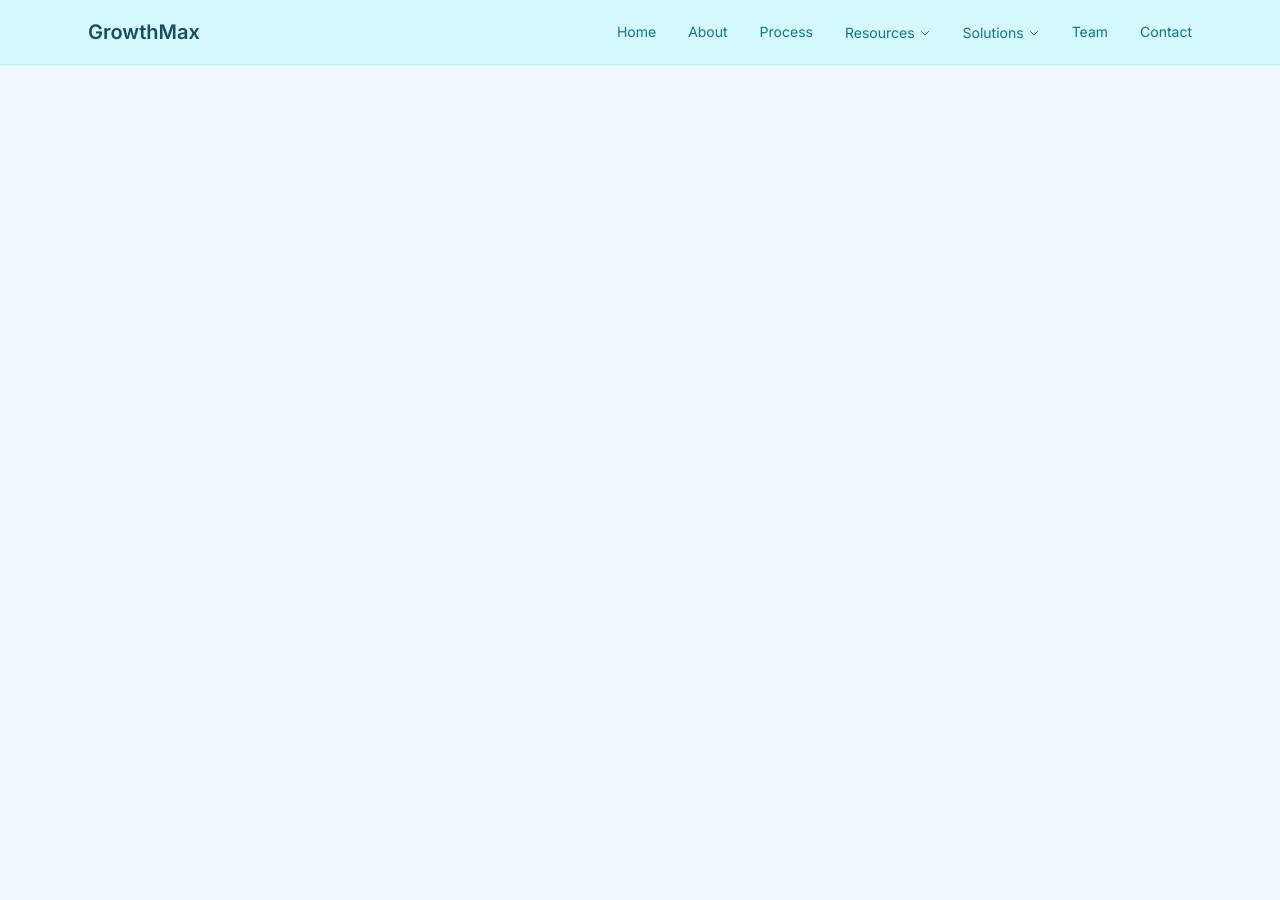
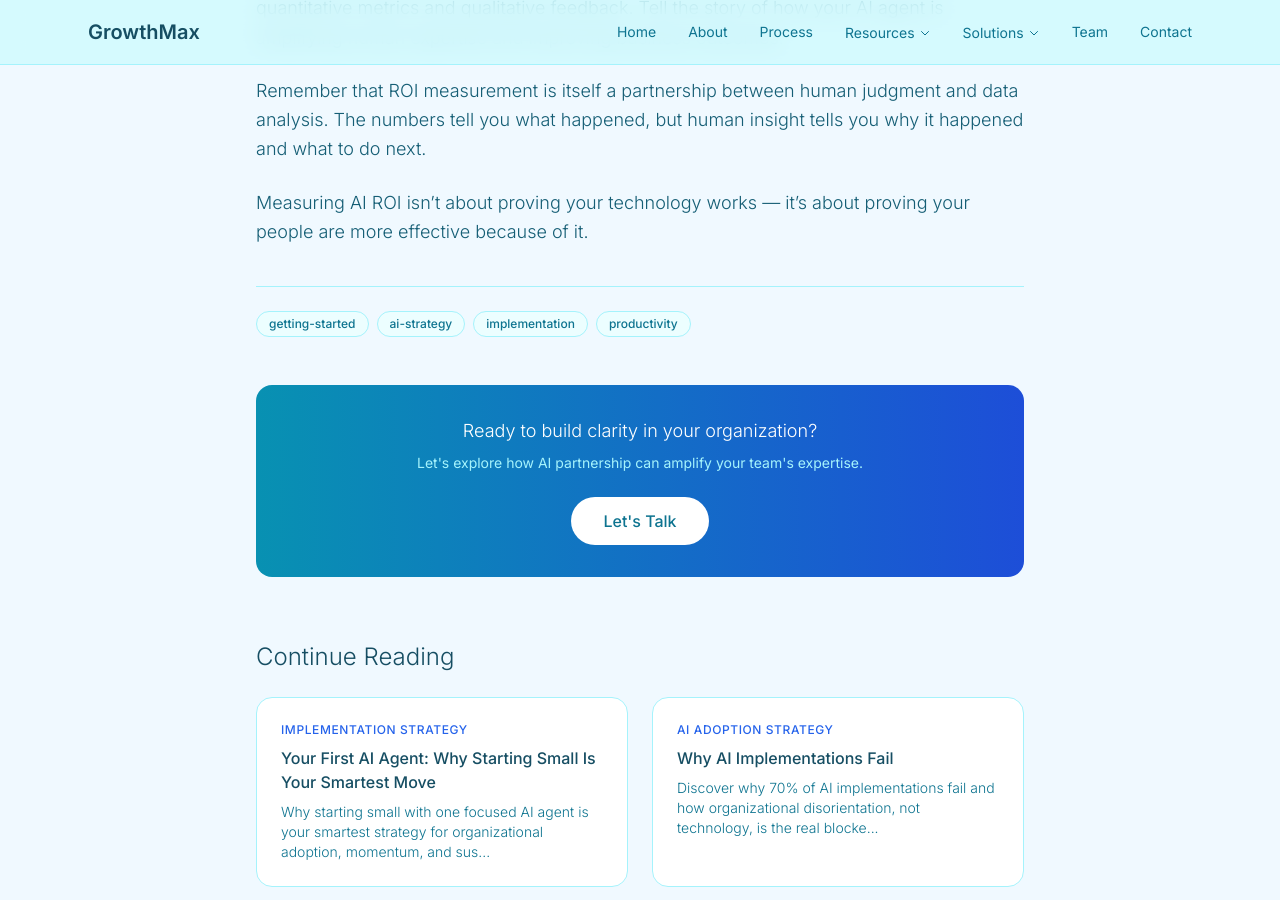
Before and after one commit to growthmaxinc/growthmaxweb, a Jekyll site: the page built from _posts/2026-03-31-measure-roi-first-ai-agent.md, in a window 1280 px wide and 900 px high, scrolled down 3610 px. Built offline with Jekyll 4.4.1, drawn with Linux system fonts in a browser that asks for light colours; nearby versions of some CDN libraries; some of the changed text lies outside the part shown.

Commit message:
Optimize blog for SEO and AEO (answer engine optimization)
- Add Tailwind Typography plugin for proper prose rendering (fixes broken
  headings, paragraphs, and formatting on all blog posts)
- Rewrite post layout with semantic HTML, microdata, FAQ schema support,
  TLDR callout box, better heading hierarchy, and tag display
- Update blog generation prompt to produce SEO/AEO-optimized content with
  keyword-rich H2s, FAQ items for schema markup, TLDR summaries, and
  short paragraphs optimized for featured snippets
- Fix www vs non-www URL mismatch in _config.yml and robots.txt
  (was splitting SEO authority between two domains)

Co-Authored-By: Claude Opus 4.6 <noreply@anthropic.com>

```diff
--- a/_config.yml
+++ b/_config.yml
@@ -1,7 +1,7 @@
 # Site settings
 title: GrowthMax Inc
 description: Custom AI agents and training for organizations ready to scale with agentic AI.
-url: https://www.growthmaxinc.com
+url: https://growthmaxinc.com
 email: hi@growthmaxinc.com
 logo: /growthMAX.PNG
 
--- a/_includes/head.html
+++ b/_includes/head.html
@@ -1,7 +1,7 @@
 <meta charset="UTF-8">
 <meta name="viewport" content="width=device-width, initial-scale=1.0">
 <link rel="icon" type="image/svg+xml" href="/favicon.svg" />
-<script src="https://cdn.tailwindcss.com"></script>
+<script src="https://cdn.tailwindcss.com?plugins=typography"></script>
 <style>
 	@import url('https://fonts.googleapis.com/css2?family=Inter:wght@300;400;500;600&display=swap');
 	body { font-family: 'Inter', sans-serif; scroll-behavior: smooth; }
--- a/_layouts/post.html
+++ b/_layouts/post.html
@@ -6,7 +6,11 @@
 	<meta name="keywords" content="{{ page.keywords }}">
 	{% endif %}
 	<meta name="article:published_time" content="{{ page.date | date_to_xmlschema }}">
-	<!-- JSON-LD Schema Markup -->
+	{% if page.date_modified %}
+	<meta name="article:modified_time" content="{{ page.date_modified | date_to_xmlschema }}">
+	{% endif %}
+	<meta name="author" content="GrowthMax Inc">
+	<!-- JSON-LD BlogPosting Schema -->
 	<script type="application/ld+json">
 	{
 		"@context": "https://schema.org",
@@ -41,10 +49,15 @@
 		"mainEntityOfPage": {
 			"@type": "WebPage",
 			"@id": "{{ page.url | absolute_url }}"
-		}
+		},
+		"wordCount": "{{ content | strip_html | number_of_words }}",
+		"articleSection": "{{ page.category | escape }}"
+		{% if page.tags.size > 0 %}
+		,"keywords": "{{ page.tags | join: ', ' }}"
+		{% endif %}
 	}
 	</script>
-	{% if page.breadcrumbs != false %}
+	<!-- BreadcrumbList Schema -->
 	<script type="application/ld+json">
 	{
 		"@context": "https://schema.org",
@@ -71,59 +84,113 @@
 		]
 	}
 	</script>
+	{% if page.faq %}
+	<!-- FAQPage Schema for AEO -->
+	<script type="application/ld+json">
+	{
+		"@context": "https://schema.org",
+		"@type": "FAQPage",
+		"mainEntity": [
+			{% for item in page.faq %}
+			{
+				"@type": "Question",
+				"name": "{{ item.q | escape }}",
+				"acceptedAnswer": {
+					"@type": "Answer",
+					"text": "{{ item.a | escape }}"
+				}
+			}{% unless forloop.last %},{% endunless %}
+			{% endfor %}
+		]
+	}
+	</script>
 	{% endif %}
 </head>
 <body class="bg-sky-50 text-gray-900 antialiased">
 	{% include nav.html %}
 
 	<!-- Blog Header -->
-	<div class="mt-16 h-96 bg-gradient-to-br from-cyan-600 to-blue-700 relative overflow-hidden">
-		<div class="absolute inset-0 flex items-center justify-center">
-			<div class="text-center text-white px-6">
-				<h1 class="text-4xl md:text-5xl font-light tracking-tight mb-4">{{ page.title }}</h1>
-				{% if page.subtitle %}
-				<p class="text-lg md:text-xl font-light max-w-2xl mx-auto">{{ page.subtitle }}</p>
+	<header class="mt-16 bg-gradient-to-br from-cyan-600 to-blue-700 py-16 md:py-24 px-6">
+		<div class="max-w-3xl mx-auto text-center text-white">
+			{% if page.category %}
+			<p class="text-sm font-medium uppercase tracking-wider text-cyan-200 mb-4">{{ page.category }}</p>
+			{% endif %}
+			<h1 class="text-3xl md:text-5xl font-light tracking-tight mb-4 leading-tight">{{ page.title }}</h1>
+			{% if page.subtitle %}
+			<p class="text-lg md:text-xl font-light text-cyan-100 max-w-2xl mx-auto mb-6">{{ page.subtitle }}</p>
+			{% endif %}
+			<div class="flex items-center justify-center gap-3 text-cyan-200 text-sm">
+				<time datetime="{{ page.date | date_to_xmlschema }}">{{ page.date | date: "%B %d, %Y" }}</time>
+				{% if page.read_time %}
+				<span>&bull;</span>
+				<span>{{ page.read_time }} min read</span>
 				{% endif %}
 			</div>
 		</div>
-	</div>
+	</header>
 
 	<!-- Blog Content -->
-	<article class="py-12 md:py-20 px-6">
+	<article class="py-12 md:py-16 px-6" itemscope itemtype="https://schema.org/BlogPosting">
+		<meta itemprop="headline" content="{{ page.title | escape }}">
+		<meta itemprop="datePublished" content="{{ page.date | date_to_xmlschema }}">
+		<meta itemprop="author" content="GrowthMax Inc">
+
 		<div class="max-w-3xl mx-auto">
 			<!-- Breadcrumb -->
-			<nav class="mb-6 text-sm text-cyan-600">
-				<a href="/" class="hover:text-cyan-900">Home</a>
-				<span class="mx-2">&rsaquo;</span>
-				<a href="/resources/blog.html" class="hover:text-cyan-900">Blog</a>
-				<span class="mx-2">&rsaquo;</span>
-				<span class="text-cyan-800">{{ page.title }}</span>
+			<nav aria-label="Breadcrumb" class="mb-8 text-sm text-cyan-600">
+				<ol class="flex items-center gap-2">
+					<li><a href="/" class="hover:text-cyan-900 transition-colors">Home</a></li>
+					<li><span class="text-cyan-400">&rsaquo;</span></li>
+					<li><a href="/resources/blog.html" class="hover:text-cyan-900 transition-colors">Blog</a></li>
+					<li><span class="text-cyan-400">&rsaquo;</span></li>
+					<li class="text-cyan-800 truncate max-w-xs">{{ page.title }}</li>
+				</ol>
 			</nav>
 
-			<div class="mb-8 text-cyan-600 text-sm">
-				{% if page.category %}
-				<span class="font-semibold uppercase tracking-wider">{{ page.category }}</span>
-				<span class="mx-2">&bull;</span>
-				{% endif %}
-				<span>{{ page.date | date: "%B %d, %Y" }}</span>
-				{% if page.read_time %}
-				<span class="mx-2">&bull;</span>
-				<span>{{ page.read_time }} min read</span>
-				{% endif %}
+			<!-- Key Takeaway / TLDR for AEO -->
+			{% if page.tldr %}
+			<div class="mb-10 p-6 bg-cyan-50 border-l-4 border-cyan-600 rounded-r-lg">
+				<p class="text-sm font-semibold text-cyan-900 uppercase tracking-wider mb-2">Key Takeaway</p>
+				<p class="text-cyan-800 font-light leading-relaxed">{{ page.tldr }}</p>
 			</div>
+			{% endif %}
 
-			<div class="prose prose-lg max-w-none text-cyan-900">
+			<!-- Article Content with Tailwind Typography -->
+			<div class="prose prose-lg prose-cyan max-w-none
+				prose-headings:font-semibold prose-headings:text-cyan-900 prose-headings:tracking-tight
+				prose-h2:text-2xl prose-h2:md:text-3xl prose-h2:mt-12 prose-h2:mb-4 prose-h2:border-b prose-h2:border-cyan-100 prose-h2:pb-3
+				prose-h3:text-xl prose-h3:md:text-2xl prose-h3:mt-8 prose-h3:mb-3
+				prose-p:text-cyan-800 prose-p:font-light prose-p:leading-relaxed
+				prose-a:text-cyan-600 prose-a:underline prose-a:decoration-cyan-300 hover:prose-a:text-cyan-900
+				prose-strong:text-cyan-900 prose-strong:font-semibold
+				prose-ul:text-cyan-800 prose-ol:text-cyan-800
+				prose-li:font-light prose-li:leading-relaxed
+				prose-blockquote:border-cyan-400 prose-blockquote:text-cyan-700 prose-blockquote:font-light prose-blockquote:italic
+				prose-hr:border-cyan-200" itemprop="articleBody">
 				{{ content }}
 			</div>
 
-			<div class="mt-12 pt-8 border-t border-cyan-200">
-				<p class="text-cyan-700 font-light mb-4">Ready to build clarity in your organization?</p>
-				<a href="mailto:hi@growthmaxinc.com" class="inline-block px-8 py-3 bg-gradient-to-r from-cyan-600 to-blue-700 text-white rounded-full font-medium hover:shadow-lg transition-all">
+			<!-- Tags -->
+			{% if page.tags.size > 0 %}
+			<div class="mt-10 pt-6 border-t border-cyan-200">
+				<div class="flex flex-wrap gap-2">
+					{% for tag in page.tags %}
+					<span class="px-3 py-1 text-xs font-medium text-cyan-700 bg-cyan-50 border border-cyan-200 rounded-full">{{ tag }}</span>
+					{% endfor %}
+				</div>
+			</div>
+			{% endif %}
+
+			<!-- CTA -->
+			<div class="mt-12 p-8 bg-gradient-to-r from-cyan-600 to-blue-700 rounded-2xl text-center">
+				<p class="text-white text-lg font-light mb-2">Ready to build clarity in your organization?</p>
+				<p class="text-cyan-200 text-sm mb-6">Let's explore how AI partnership can amplify your team's expertise.</p>
+				<a href="mailto:hi@growthmaxinc.com" class="inline-block px-8 py-3 bg-white text-cyan-700 rounded-full font-medium hover:shadow-lg transition-all">
 					Let's Talk
 				</a>
 			</div>
 
-			<!-- Related Posts (auto-generated from tags) -->
+			<!-- Related Posts -->
 			{% assign related = site.posts | where_exp: "post", "post.url != page.url" %}
 			{% if page.tags.size > 0 %}
 				{% assign related = "" | split: "" %}
@@ -138,13 +205,16 @@
 			{% endif %}
 			{% assign related = related | slice: 0, 3 %}
 			{% if related.size > 0 %}
-			<div class="mt-16 pt-8 border-t border-cyan-200">
-				<h3 class="text-xl font-light text-cyan-900 mb-6">Related Posts</h3>
+			<div class="mt-16">
+				<h2 class="text-2xl font-light text-cyan-900 mb-6">Continue Reading</h2>
 				<div class="grid grid-cols-1 md:grid-cols-2 gap-6">
 					{% for post in related limit:2 %}
-					<a href="{{ post.url }}" class="p-4 border border-cyan-200 rounded-lg hover:shadow-md transition-shadow">
-						<h4 class="font-medium text-cyan-900 mb-2">{{ post.title }}</h4>
-						<p class="text-sm text-cyan-700">{{ post.description | truncate: 100 }}</p>
+					<a href="{{ post.url }}" class="group p-6 bg-white border border-cyan-200 rounded-2xl hover:shadow-lg transition-all">
+						{% if post.category %}
+						<p class="text-xs font-medium text-blue-600 uppercase tracking-wider mb-2">{{ post.category }}</p>
+						{% endif %}
+						<h3 class="font-medium text-cyan-900 mb-2 group-hover:text-blue-700 transition-colors">{{ post.title }}</h3>
+						<p class="text-sm text-cyan-700 font-light">{{ post.description | truncate: 120 }}</p>
 					</a>
 					{% endfor %}
 				</div>
--- a/robots.txt
+++ b/robots.txt
@@ -1,4 +1,4 @@
 User-agent: *
 Allow: /
 
-Sitemap: https://www.growthmaxinc.com/sitemap.xml
+Sitemap: https://growthmaxinc.com/sitemap.xml
```
Also changed, not shown: other parts of _layouts/post.html (+4 -0 lines), scripts/generate-post.py (+42 -15 lines).
